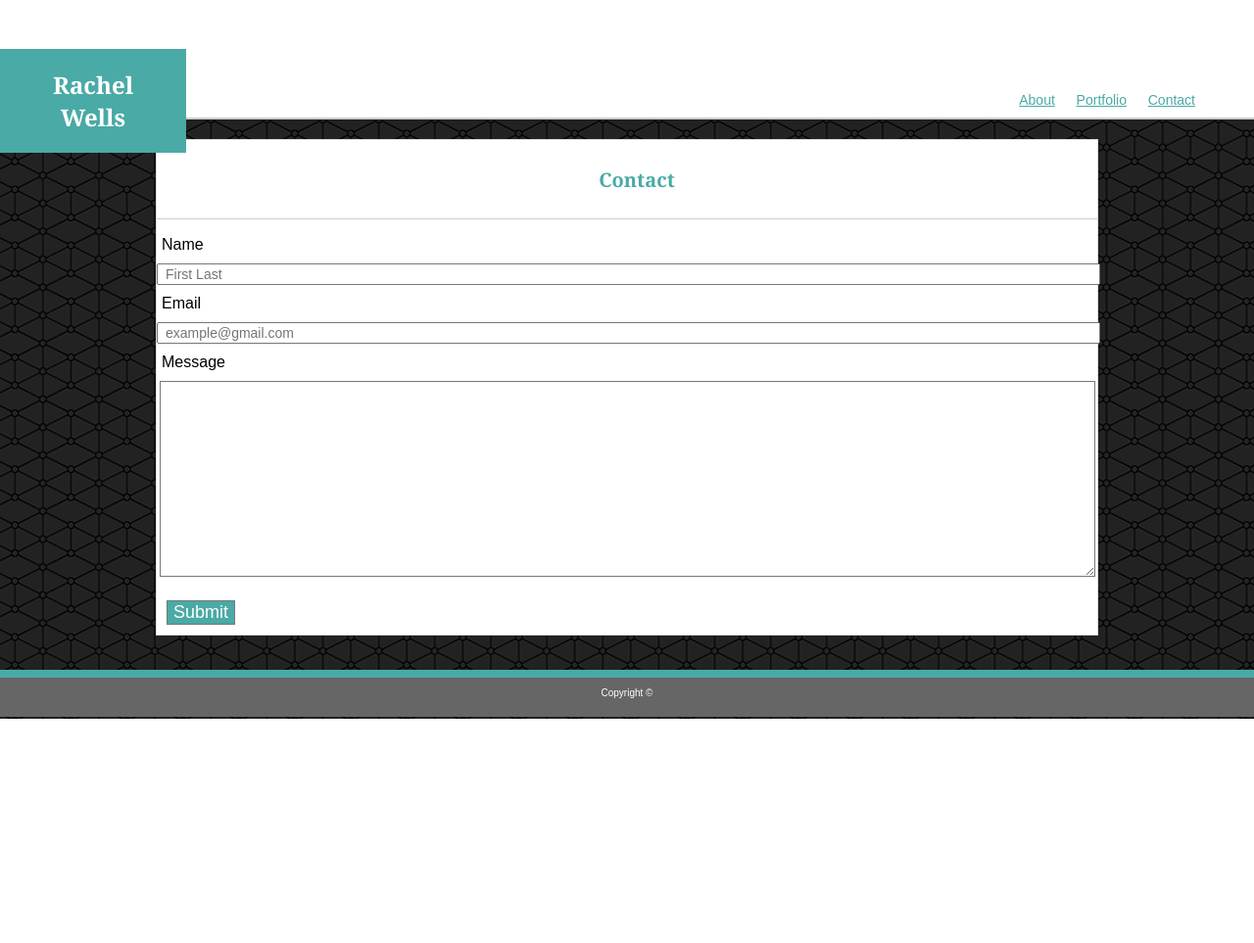
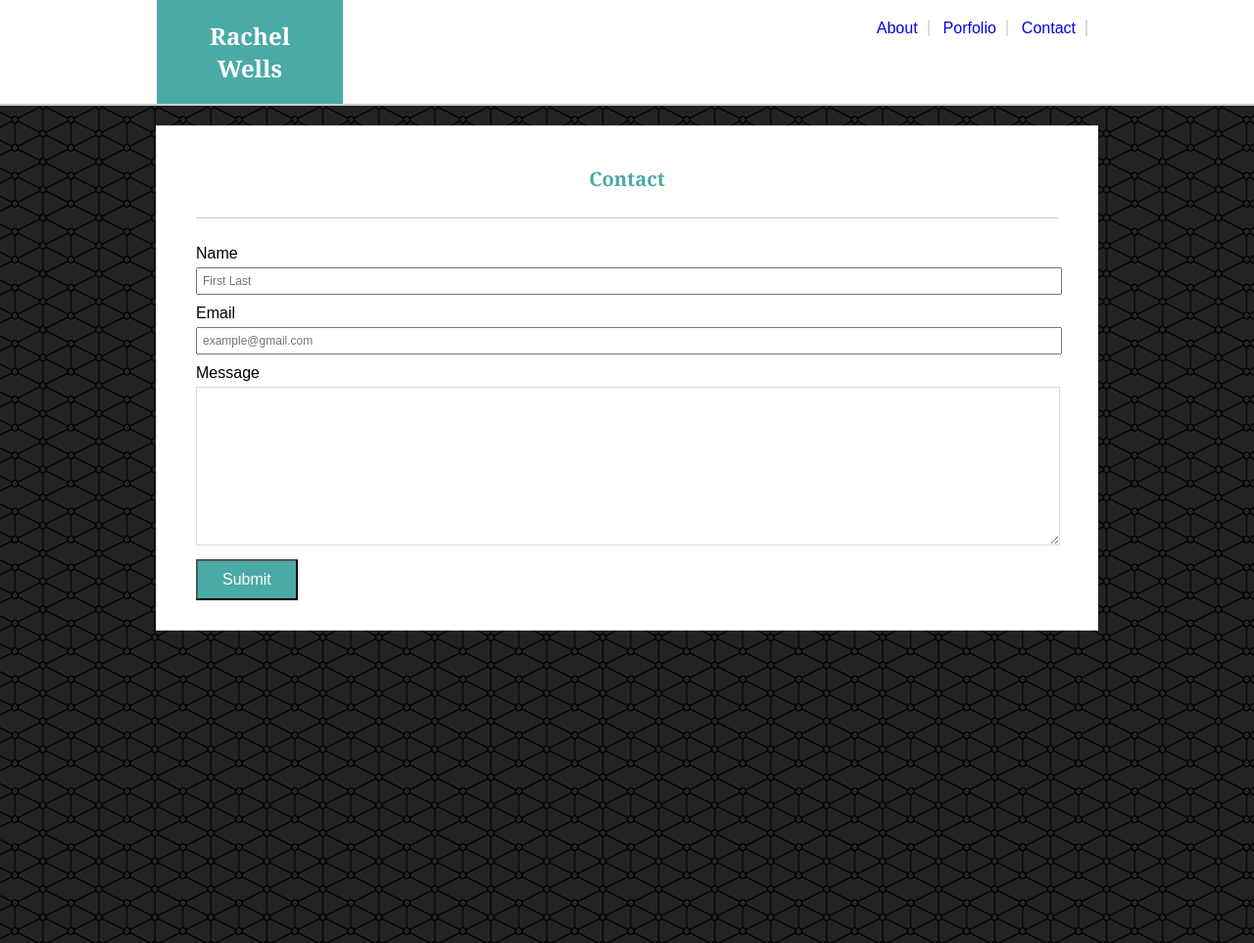
Before and after one commit to rachelsue/Basic-Portfolio, a plain HTML site: page contact.html in a window 1280 px wide. Shown: the top 963 px of the page at 98% size. Before the commit the page ends 800 px from the top, so only its background shows below. Drawn offline with Linux system fonts and the light colour scheme; files that its build step writes are made by us from their sources; files whose address does not match are found by name.

Commit message:
HUGE update

```diff
--- a/assets/css/style.css
+++ b/assets/css/style.css
@@ -1,32 +1,59 @@
+html, body, div, span, applet, object, iframe,
+h1, h2, h3, h4, h5, h6, p, blockquote, pre,
+a, abbr, acronym, address, big, cite, code,
+del, dfn, em, img, ins, kbd, q, s, samp,
+small, strike, strong, sub, sup, tt, var,
+b, u, i, center,
+dl, dt, dd, ol, ul, li,
+fieldset, form, label, legend,
+table, caption, tbody, tfoot, thead, tr, th, td,
+article, aside, canvas, details, embed,
+figure, figcaption, footer, header, hgroup,
+menu, nav, output, ruby, section, summary,
+time, mark, audio, video {
+	margin: 0;
+	padding: 0;
+	border: 0;
+	font-size: 100%;
+	font: inherit;
+	vertical-align: baseline;
+}
+
 header {
     color: #ffffff;
-    font-family: Georgia, 'Times New Roman', Times, serif;
+    /*font-family: Georgia, 'Times New Roman', Times, serif;*/
     width:100%;
     margin: 0 auto;
     border-bottom: solid #ccc 2px;
 }
 
-body {
+html, body {
     height:100%;
     margin:0; /*used for sticky footer*/
 }
 
 .background {
     background-image: url(../images/connectwork.png);
-    background-image: no-repeat;
+    /*background-image: no-repeat;*/
     padding: 20px 0 85px;
     margin: 0 auto -50px; /*stick footer*/
     min-height:100%; /*stick footer*/
+}
+
+.content {
+    padding: 30px 40px 30px 40px;
 }
 
 h1 {
     font-size: 24px;
     font-weight: bolder;
     font-family: Georgia, 'Times New Roman', Times, serif;
-    background-color: #4aaaa5;
+    /*background-color: #4aaaa5;*/
+    /*
     padding:20px;
     width:150px;
-    text-align: center;
+    text-align: center;*/
+
 }
 
 h2 {
@@ -55,24 +82,52 @@ hr {
 .name {
     float: left;
 
+
 }
 
-h3 {
+.Rachel {
+    background-color: #4aaaa5;
+    padding: 20px;
+    color: white;
+    width: 150px;
+    text-align: center;
+}
+
+/*h3 {
     font-family: Arial, Helvetica, sans-serif;
     font-size: 14px;
     font-weight:lighter;
     float:right;
-}
-.nav {
-    position:relative;
-    top: 20px;
+    position:relative;*/
+
+/*.nav {
+    /*position:relative;*/
+    /*top: 20px;
     margin: 30px;
-    padding:30px;
-}
+    padding:30px;*/
 
-.nav a {
-    color: #4aaaa5;
-}
+/*.nav a {
+    color: #4aaaa5;*/
+
+    .nav {
+        float: right;
+    }
+
+    nav a {
+        text-decoration: none;
+    }
+
+
+
+    .nav-li {
+        font-family: Arial, 'Helvetica Neue', Helvetica, sans-serif;
+        display: inline;
+        margin-right: 10px;
+        padding-right: 10px;
+        border-right: solid #dddddd 2px;
+        position:relative;
+        top: 20px;
+    }
 .container {
     max-width:960px;
     margin: 0px auto;
@@ -93,17 +148,20 @@ p {
     color: #777777;
 }
 
-footer {
+.footer {
     background-color: #666666;
-    border:1px;
     clear:both;
     border-top: 8px solid #4aaaa5;
     text-align:center;
     font-family: Georgia, 'Times New Roman', Times, serif;
     height: 40px;
+    bottom:0px;
 
 }
-
+.cf {
+    clear:both;
+    overflow:auto;
+}
 .copyright {
     font-size: 10px;
     color:white;
@@ -113,18 +171,24 @@ footer {
 /*contact styling*/
 
 .input {
-    width: 955px;
+    /*width: 955px;
     font-family: Arial, Helvetica, sans-serif;
     font-size:14px;
     margin-top:10px;
     margin-bottom:10px;
-    text-indent:5px;
+    text-indent:5px;*/
+
+    padding: 5px 0px 5px;
+    width:100%;
+    font-family: Arial, 'Helvetica Neue', Helvetica, sans-serif;
+    font-size: 12px;
+    text-indent: 5px;
 
 
 }
 
 textarea {
-    width: 50%;
+    /*width: 50%;
     border: 1px solid #777777;
     height:200px;
     text-indent:5px;
@@ -133,37 +197,61 @@ textarea {
     margin-bottom:16px;
     margin-left:2.5px;
     box-sizing: border-box;
-    resize: vertical;
+    resize: vertical;*/
+    height: 150px;
+    width: 100%;
+    border-color: #ddd;
 
 }
 
 .submit {
-    font-family: Arial, Helvetica, sans-serif;
+    /*font-family: Arial, Helvetica, sans-serif;
     color: #ffffff;
     background-color: #4aaaa5;
     font-size: 18px;
     margin: 10px;
-    border: 1px solid #777777;
+    border: 1px solid #777777;*/
+    font-family: Arial, 'Helvetica Neue', Helvetica, sans-serif;
+    background-color: #4aaaa5;
+    color: #fff;
+    border: solid none 1px;
+    margin-top: 10px;
+    padding: 10px 25px 10px;
+    font-size: 16px;
 
 }
 
 label {
-    font-family:Arial, Helvetica, sans-serif;
+    /*font-family:Arial, Helvetica, sans-serif;
     width:955px;
-    margin-left:5px;
+    margin-left:5px;*/
+    font-size: 16px;
+    display:block;
+    font-family: Arial, 'Helvetica Neue', Helvetica, sans-serif;
+    padding: 10px 0 5px;
 
 }
 
 /* Portfolio */
 
 .cap {
-    font-family: Arial, Helvetica, sans-serif;
+    /*font-family: Arial, Helvetica, sans-serif;
     font-size: 16px;
     background-color: #4aaaa5;
     color: #fff;
     text-align: center;
     width:260px;
-    padding: 20px;
+    padding: 20px;*/
+    padding: 20px 70px 20px;
+    font-family: Arial, 'Helvetica Neue', Helvetica, sans-serif;
+    font-size: 16px;
+    background-color: #4aaaa5;
+    width: 140px;
+    color:#fff;
+    text-align: center;
+    white-space: nowrap;
+    position: absolute;
+    bottom:45px;
 
 
 
@@ -171,19 +259,25 @@ label {
 }
 
 .portfolio {
-    max-width:281px;
+    /*max-width:281px;
     float:left;
-    padding:40px;
+    padding:40px;*/
+    padding: 20px 35px 20px 0px;
+    max-width: 280px;
+    margin-right:0;
+    display: inline-block;
+    position:relative;
 
 
 }
 
 img {
 
- width:300px;
- height:300px;
+ width:280px;
+ height:200px;
 }
 
+/*
 .hangimg {
     position:relative;
     margin-top:80px;
@@ -233,3 +327,5 @@ img {
     position:absolute;
     bottom:-685px;
 }
+
+*/
--- a/contact.html
+++ b/contact.html
@@ -1,16 +1,32 @@
 <!DOCTYPE html>
 <html lang="en">
+
 <head>
     <meta charset="UTF-8">
     <meta name="viewport" content="width=device-width, initial-scale=1.0">
     <meta http-equiv="X-UA-Compatible" content="ie=edge">
-    <link rel ="stylesheet" href="/Users/rachelwells/Desktop/code/hw/Basic-Portfolio/assets/css/style.css">
+    <link rel="stylesheet" href="/Users/rachelwells/Desktop/code/hw/Basic-Portfolio/assets/css/style.css">
     <title>Document</title>
 </head>
+
 <body>
 
     <header>
-        <section class="top-cf">
+
+        <section class="top cf">
+            <div class="name">
+                <h1 class="Rachel">Rachel Wells</h1>
+            </div>
+
+            <nav class="nav">
+                <ul>
+                    <li class="nav-li"><a href="index.html">About</a></li>
+                    <li class="nav-li"><a href="portfolio.html">Porfolio</a></li>
+                    <li class="nav-li"><a href="contact.html">Contact</a></li>
+                </ul>
+            </nav>
+        </section>
+        <!-- /8<section class="top-cf">
         <h1 class="name">Rachel Wells</h1>
         </section>
 
@@ -20,7 +36,7 @@
             <a href="portfolio.html">Portfolio</a>
             &emsp;
             <a href="contact.html">Contact</a></h3>
-            </nav>
+            </nav> -->
     </header>
 
     <section class="background">
@@ -46,9 +62,9 @@
         </div>
     </section>
 
-<footer>
+    <footer class="footer">
         <p class="copyright">Copyright ©</p>
-
     </footer>
 </body>
+
 </html>
```
Also changed, not shown: index.html (+41 -8 lines), portfolio.html (+23 -7 lines). Lines whose indentation alone changed are shown as unchanged.
